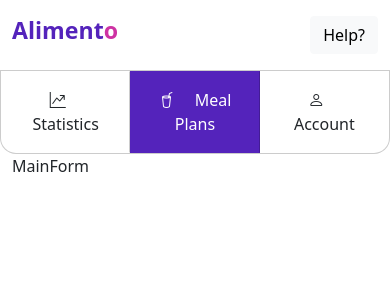
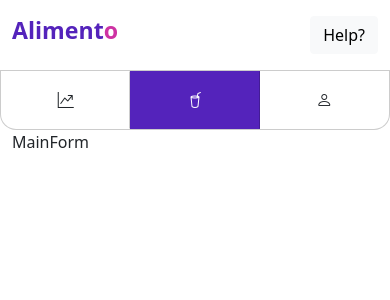
Before and after one commit to stanciuruben/alimento, a React (Vite) app in the folder client/: page / in a window 390 px wide. Shown: the top 300 px of the page. Built offline with nearby package versions, Linux system fonts and the light colour scheme.

Commit message:
update: Navbar

```diff
--- a/client/src/components/Navbar/Navbar.css
+++ b/client/src/components/Navbar/Navbar.css
@@ -70,3 +70,21 @@
 	height: 100%;
 	z-index: -1;
 }
+
+.b-r-bl {
+	border-bottom-left-radius: 1rem;
+}
+
+.b-r-br {
+	border-bottom-right-radius: 1rem;
+}
+
+@media screen and (max-width: 460px) {
+	.main-nav__link i {
+		margin-right: 0;
+	}
+
+	.main-nav__link span {
+		display: none;
+	}
+}
--- a/client/src/components/Navbar/Navbar.tsx
+++ b/client/src/components/Navbar/Navbar.tsx
@@ -21,22 +21,25 @@ const Navbar: FC<{
                 </div>
                 <div className="container main-nav__bottom row">
                     <button
+                        type='button'
                         onClick={() => { setMainView({ type: 'statistics', previous: mainView.current }) }}
-                        className={'col main-nav__link btn ' + (mainView.current === 'statistics' ? 'main-nav__link--active' : '')}
+                        className={'col main-nav__link btn b-r-bl ' + (mainView.current === 'statistics' ? 'main-nav__link--active' : '')}
                     >
-                        <i className="bi bi-graph-up-arrow"></i> Statistics
+                        <i className="bi bi-graph-up-arrow"></i> <span>Statistics</span>
                     </button>
                     <button
+                        type='button'
                         onClick={() => { setMainView({ type: 'mealplans', previous: mainView.current }) }}
                         className={'col main-nav__link btn ' + (mainView.current === 'mealplans' ? 'main-nav__link--active' : '')}
                     >
-                        <i className="bi bi-cup-straw"></i> Meal Plans
+                        <i className="bi bi-cup-straw"></i> <span>Meal Plans</span>
                     </button>
                     <button
+                        type='button'
                         onClick={() => { setMainView({ type: 'account', previous: mainView.current }) }}
-                        className={'col main-nav__link btn ' + (mainView.current === 'account' ? 'main-nav__link--active' : '')}
+                        className={'col main-nav__link btn b-r-br ' + (mainView.current === 'account' ? 'main-nav__link--active' : '')}
                     >
-                        <i className="bi bi-person"></i> Account
+                        <i className="bi bi-person"></i> <span>Account</span>
                     </button>
                 </div>
             </nav>
```
